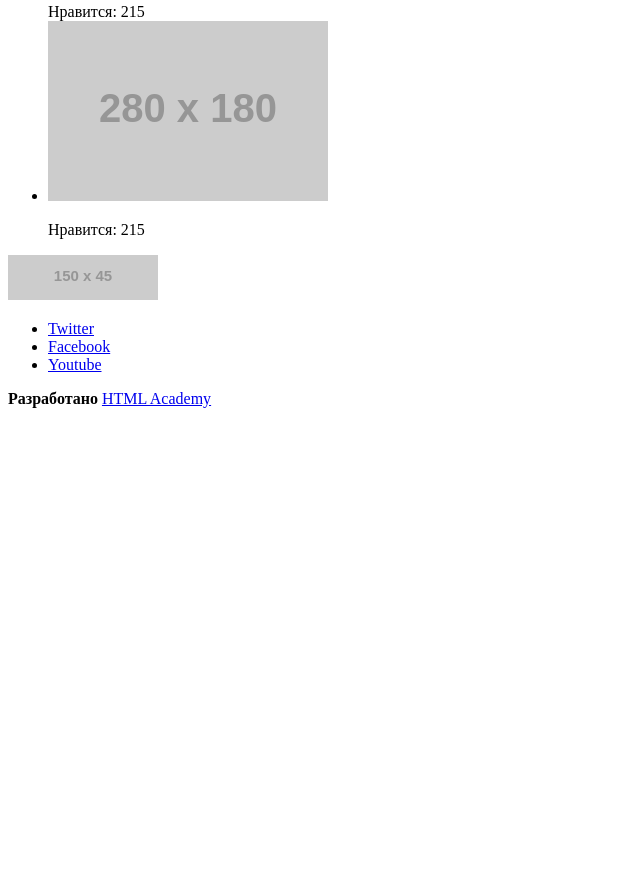
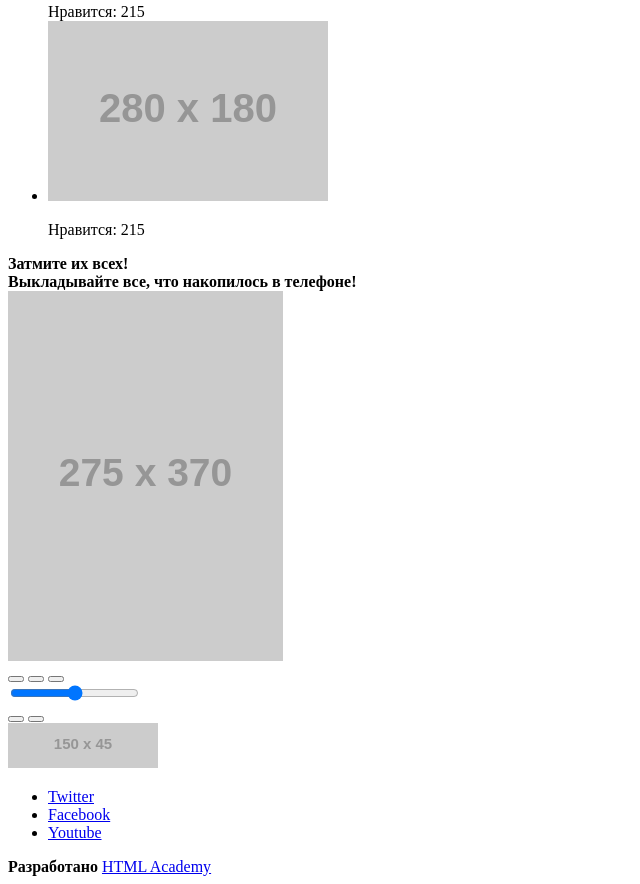
Before and after one commit to emilyms/670027-pink-18, a website: page source/photo.html in a window 1280 px wide. Shown: the part 1530-2414 px from the top of the page, without its empty margins (0-640 px from the left). Before the commit the page ends 1946 px from the top, so only its background shows below. Drawn offline with Linux system fonts and the light colour scheme; placeholder pictures from the web are drawn by us.

Commit message:
Разметка photo.html

```diff
--- a/source/photo.html
+++ b/source/photo.html
@@ -86,6 +86,27 @@
           </li>
         </ul>
       </section>
+      <section class="editor">
+        <b class="editor__intro">
+          Затмите их всех!<br>
+          Выкладывайте все, что накопилось в телефоне!
+        </b>
+        <div class="editor__img-wrapper">
+          <img class="editor__img" src="https://via.placeholder.com/275x370" width="275" height="370" alt="">
+        </div>
+        <div class="editor__tools">
+          <button class="editor__tool-btn" type="button"></button>
+          <button class="editor__tool-btn" type="button"></button>
+          <button class="editor__tool-btn" type="button"></button>
+        </div>
+        <div class="editor__scale">
+          <input class="editor__bar" type="range" value="">
+        </div>
+        <div class="editor__controls">
+          <button class="editor__control-btn btn" type="button"></button>
+          <button class="editor__control-btn btn" type="button"></button>
+        </div>
+      </section>
     </main>
 
     <footer class="page-footer">
```
